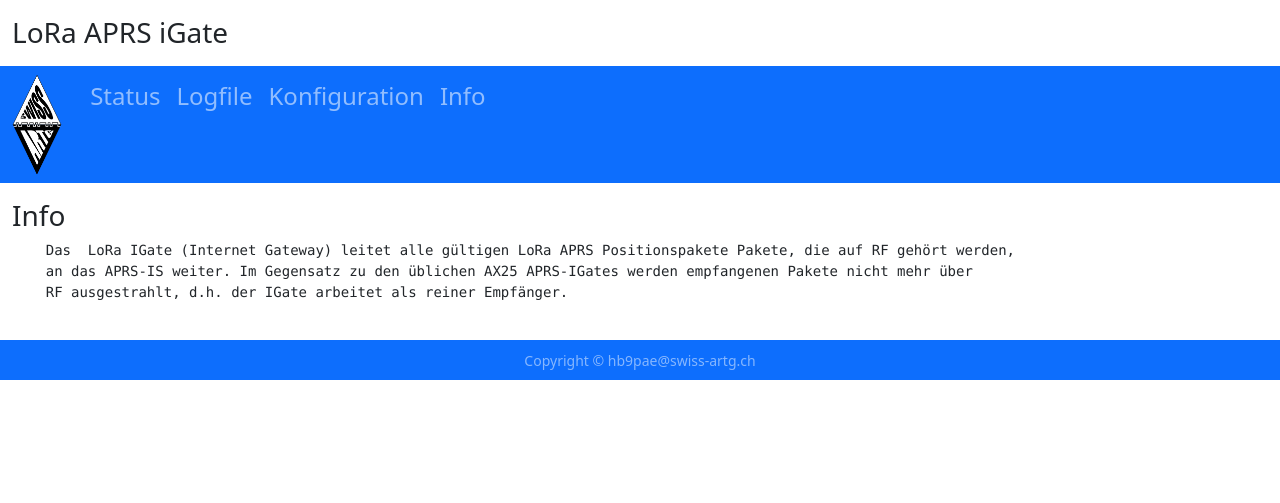
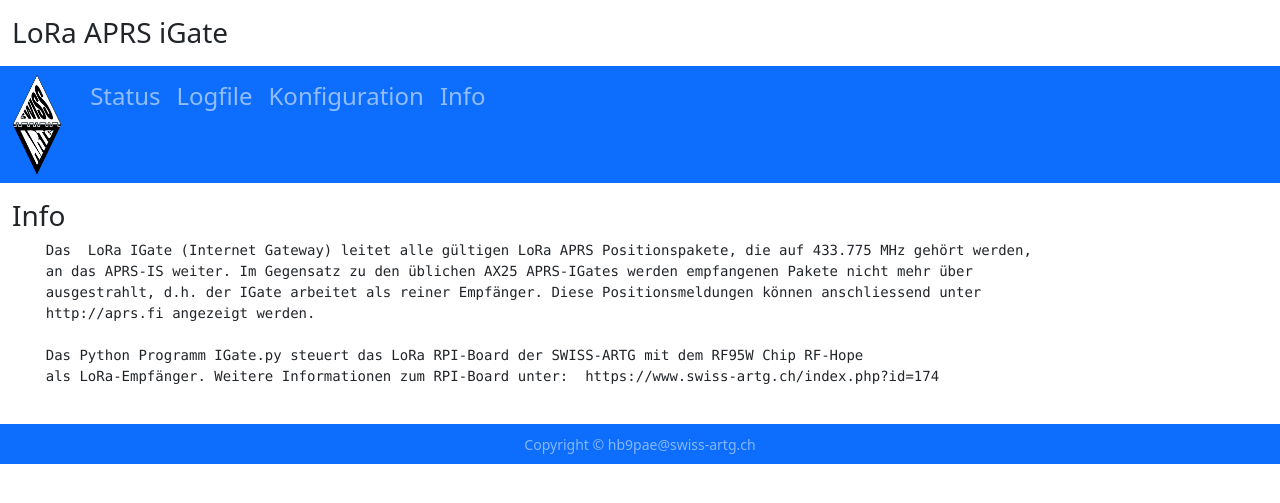
Before and after one commit to hb9pae/RPI-iGate-LoRa, a Flask app: page /about/ in a window 1280 px wide. Shown: the top 503 px of the page. Run offline with Flask 3, Linux system fonts and the light colour scheme.

Commit message:
2023-07-11-3

```diff
--- a/Config.py
+++ b/Config.py
@@ -103,6 +103,7 @@ def getConfig(file) :
 		return(dictionary)
 	else :
 		mkConfig(file)
+		print("No Configfile found, create %s and exit Program" % (file) )
 		exit(1)
 
 def mkConfig(file) :
@@ -110,13 +111,15 @@ def mkConfig(file) :
 
 		# ---- Write Header to  Configfile
 		now = datetime.datetime.now()
-		header1 = "# APRS iGate configuration\n"
+		header1 = "# Konfigurtation APRS iGate\n"
 		header2 = "# (c) hb9pae@gmail.com\n"
-		header3 = now.strftime("# Created: %d/%m/%Y %H:%M:%S\n")
+		header3 = "# Positionskoordinaten im Dezimalformat (LAT: Breitengrad,LON: Laengengrad)\n"
+		header4 = now.strftime("# Erstellt: %d/%m/%Y %H:%M:%S\n")
 		f = open(file, "w")
 		f.writelines(header1)
 		f.writelines(header2)
 		f.writelines(header3)
+		f.writelines(header4)
 		f.close()
 
 		# ---- Write Configuration Template
--- a/IGate.py
+++ b/IGate.py
@@ -21,6 +21,7 @@ from threading import Timer
 from datetime import timezone
 import datetime
 import app
+import warnings
 
 
 class RepeatedTimer(object):
@@ -144,6 +145,7 @@ def main() :
 
 
 if __name__ == "__main__":
+	warnings.filterwarnings("ignore", category=DeprecationWarning)
 	logging.basicConfig(filename="/var/log/iGate.log", level=logging.INFO, format='%(asctime)s %(levelname)s:%(message)s')
 	#logging.basicConfig(level=logging.INFO, format='%(asctime)s %(levelname)s:%(message)s')
 	logging.info("IGate startup")
--- a/app.py
+++ b/app.py
@@ -36,12 +36,17 @@ def elapsedTime() :
 
 def saveconfig(newconf) :
 	now = datetime.datetime.now()
-	header1 = "# APRS iGate configuration\n# (c) hb9pae@gmail.com"
-	header2 = now.strftime("# Created (app): %d/%m/%Y %H:%M:%S\n")
+	header1 = "# Konfiguration APRS iGate\n"
+	header2 = "# (c) hb9pae@gmail.com\n"
+	header3 = "# Positionskoordinaten im Dezimalformat (LAT: Breitengrad,LON: Laengengrad)\n"
+	header4 = now.strftime("# Erstellt: %d/%m/%Y %H:%M:%S\n")
 	f = open(Config.myConfig, "w")
 	f.writelines(header1)
 	f.writelines(header2)
+	f.writelines(header3)
+	f.writelines(header4)
 	f.close()
+
 	#pdb.set_trace()
 	config = configparser.ConfigParser()
 	config["APRS"] = newconf
--- a/templates/about.html
+++ b/templates/about.html
@@ -3,8 +3,12 @@
 {% block content %}
     <h3>{% block title %} Info {% endblock %}</h3>
     <pre>
-    Das  LoRa IGate (Internet Gateway) leitet alle gültigen LoRa APRS Positionspakete Pakete, die auf RF gehört werden,
+    Das  LoRa IGate (Internet Gateway) leitet alle gültigen LoRa APRS Positionspakete, die auf 433.775 MHz gehört werden,
     an das APRS-IS weiter. Im Gegensatz zu den üblichen AX25 APRS-IGates werden empfangenen Pakete nicht mehr über
-    RF ausgestrahlt, d.h. der IGate arbeitet als reiner Empfänger.
+    ausgestrahlt, d.h. der IGate arbeitet als reiner Empfänger. Diese Positionsmeldungen können anschliessend unter
+    http://aprs.fi angezeigt werden.
+
+    Das Python Programm IGate.py steuert das LoRa RPI-Board der SWISS-ARTG mit dem RF95W Chip RF-Hope
+    als LoRa-Empfänger. Weitere Informationen zum RPI-Board unter:  https://www.swiss-artg.ch/index.php?id=174
     </pre>
 {% endblock %}
--- a/templates/base.html
+++ b/templates/base.html
@@ -34,7 +34,7 @@
         <a class="nav-link" href="{{ url_for('config') }}"><h4>Konfiguration</h4></a>
       </li>
       <li class="nav-item">
-        <a class="nav-link" href="{{ url_for('about') }}"><h4>Info</h4</a>
+        <a class="nav-link" href="{{ url_for('about') }}"><h4>Info</h4></a>
       </li>
     </ul>
   </div>
```
Also changed, not shown: 1 other file.
